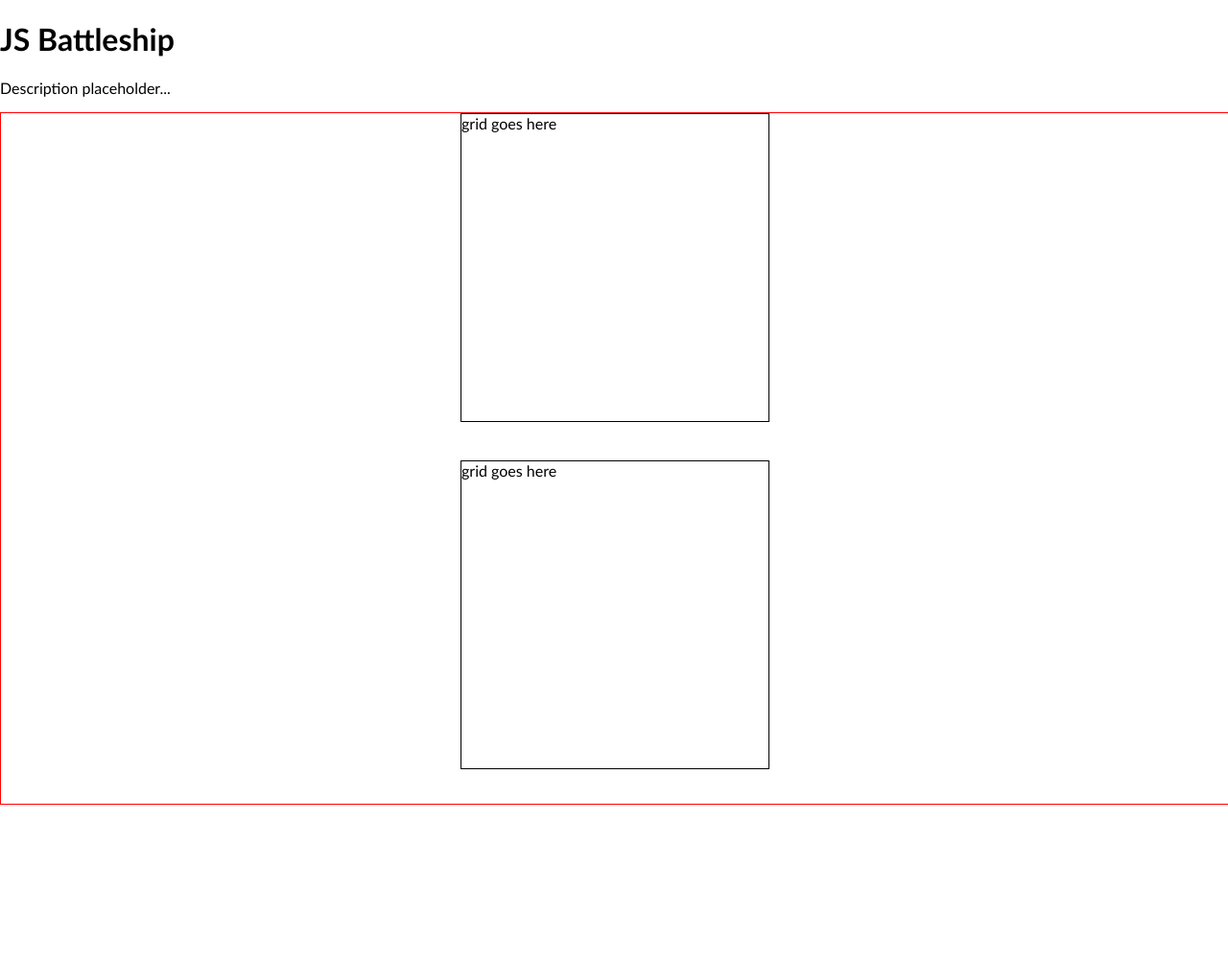
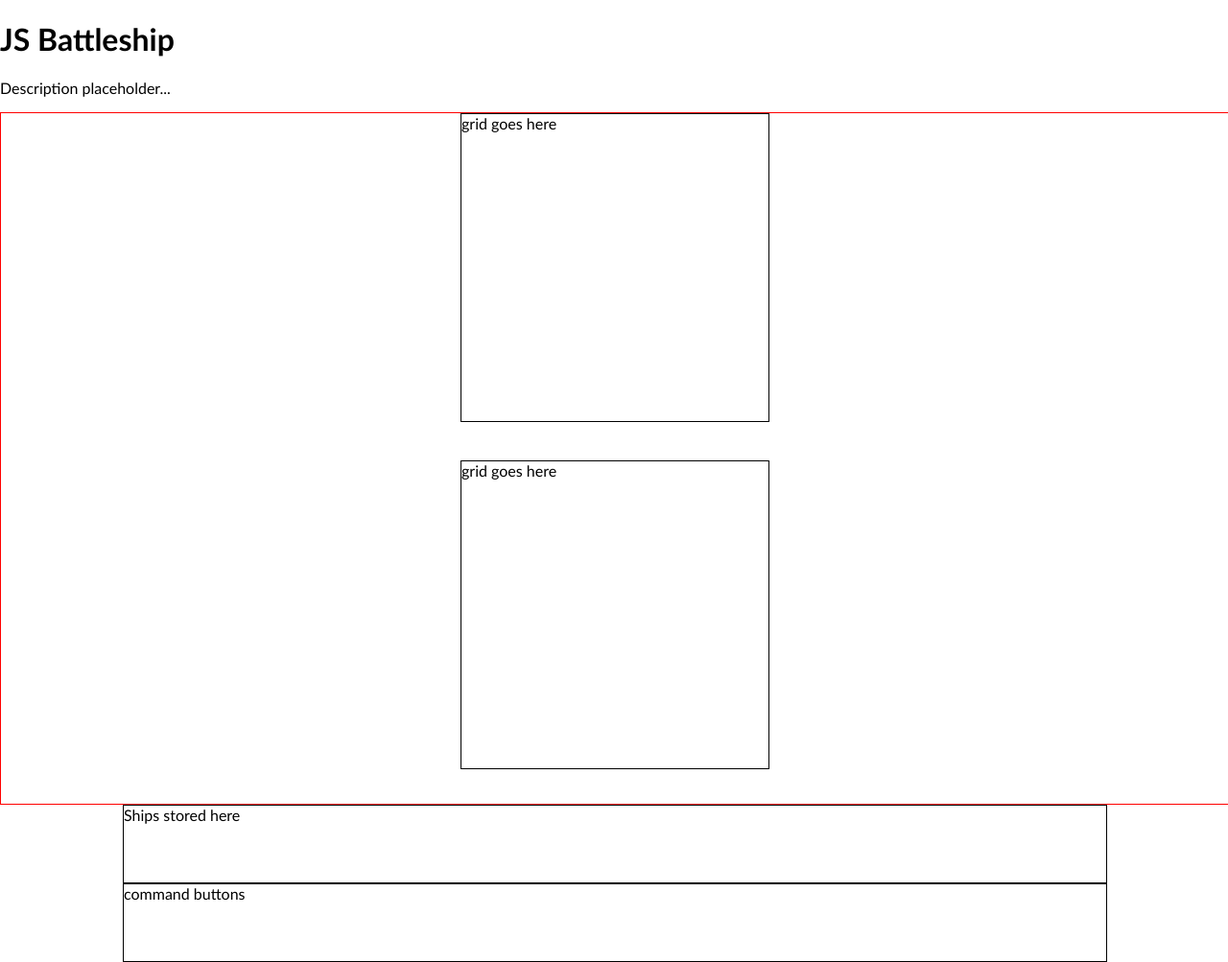
Before and after one commit to Neo319/project-battleship, a website with bundled scripts: page index.html in a window 1280 px wide. Shown: the whole page at 96% size. Before the commit the page ends 839 px from the top, so only its background shows below. Built offline with nearby package versions, Linux system fonts and the light colour scheme.

Commit message:
complete basic css layout

```diff
--- a/index.html
+++ b/index.html
@@ -17,8 +17,8 @@
         <div id="playerBoard">grid goes here</div>
     </div>
 
-    <div id="ships"></div>
-    <div id="buttons"></div>
+    <div id="ships">Ships stored here</div>
+    <div id="buttons">command buttons</div>
 
     <script type="module" src="index.js"></script>
 </body>
--- a/style.css
+++ b/style.css
@@ -28,11 +28,11 @@ body {
 
 }
 
-/* used to retain square shape; here is where grids are contained */
-/* #playerBoard, #cpuBoard {
-    display:block;
-    padding-bottom:100%;
 
-
-
-} */
+#ships, #buttons {
+    border: 1px solid black;
+    width: 80vw;
+    height: 10vh;
+    margin-left: 10vw;
+    margin-right:10vw;
+}
```
